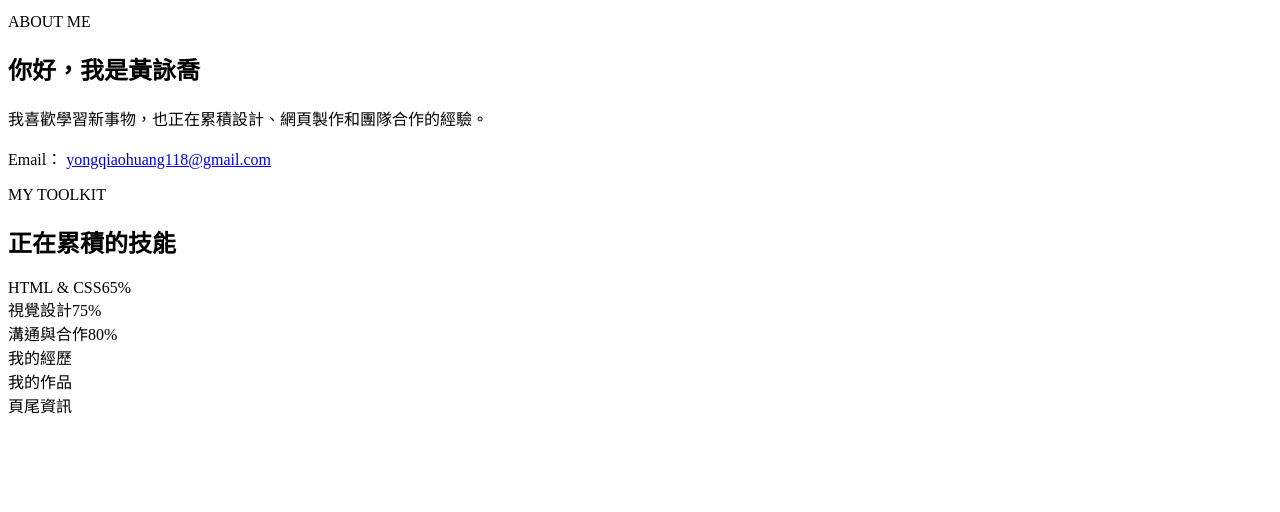
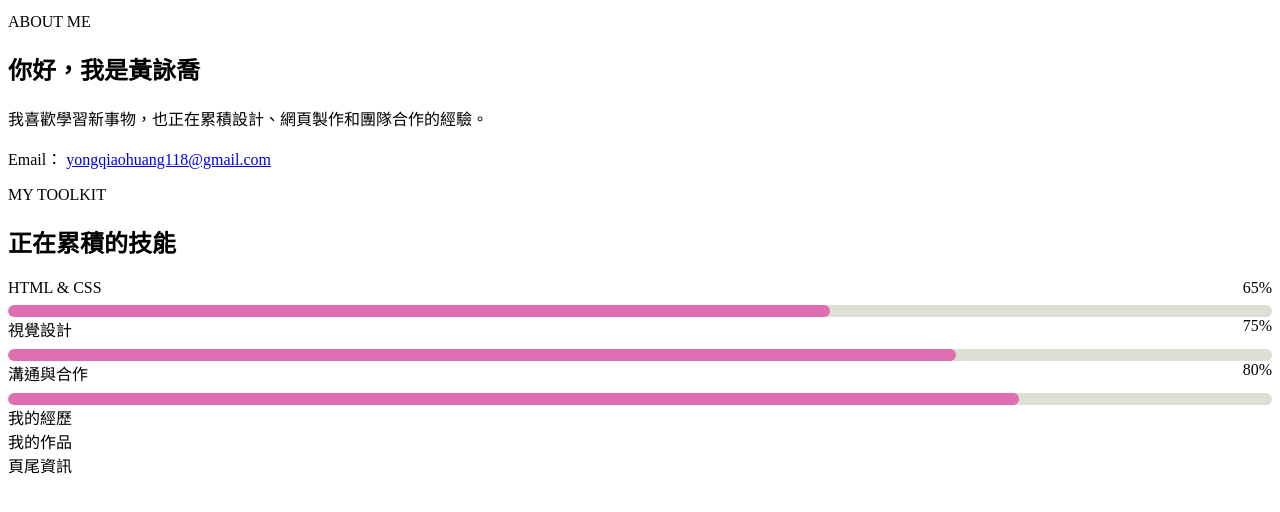
Before and after one commit to yongqiao05/personal-website, a plain HTML site: page index.html in a window 1280 px wide. Shown: the part 108-620 px from the top of the page. Drawn offline with Linux system fonts and the light colour scheme.

Commit message:
fix: improve skills progress bar visibility

```diff
--- a/index.html
+++ b/index.html
@@ -4,7 +4,7 @@
   <meta charset="utf-8">
   <meta name="viewport" content="width=device-width, initial-scale=1.0">
   <title>我的個人簡歷</title>
-  <!-- <link rel="stylesheet" href="style.css"> -->
+  <link rel="stylesheet" href="style.css">
 </head>
 <body>
   <header class="site-header">
--- a/style.css
+++ b/style.css
@@ -4,15 +4,20 @@
 }
 
 .progress {
-  height: 5px;
+  width: 100%;
+  height: 12px;
+  margin-top: 8px;
   background: #dcdfd3;
+  border-radius: 999px;
+  overflow: hidden;
 }
 
 .progress span {
   display: block;
-  width: var(--level);
+  width: var(--level, 0%);
   height: 100%;
   background: #dd6fb1;
+  border-radius: inherit;
 }
 
 body.dark-mode {
```
